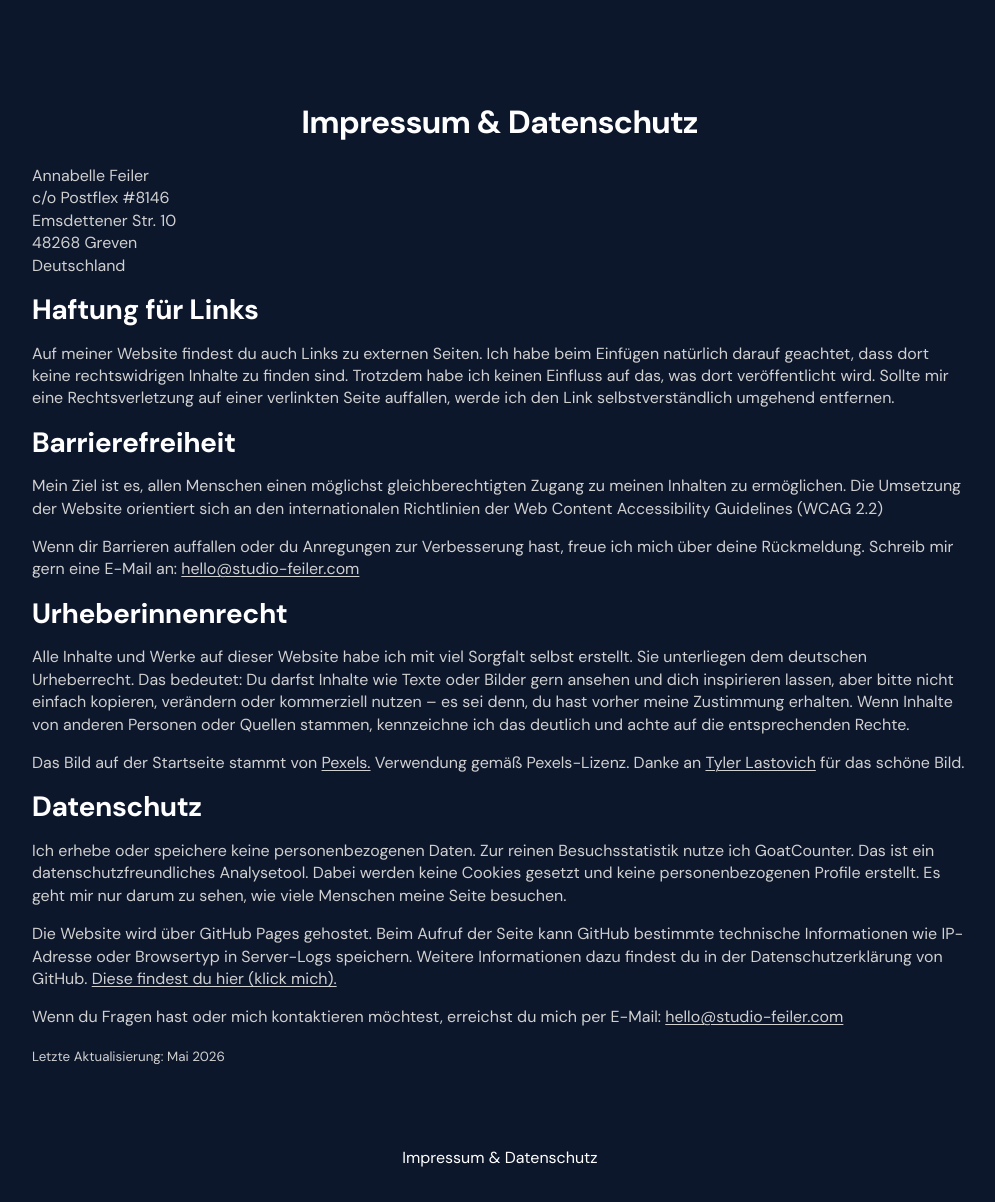
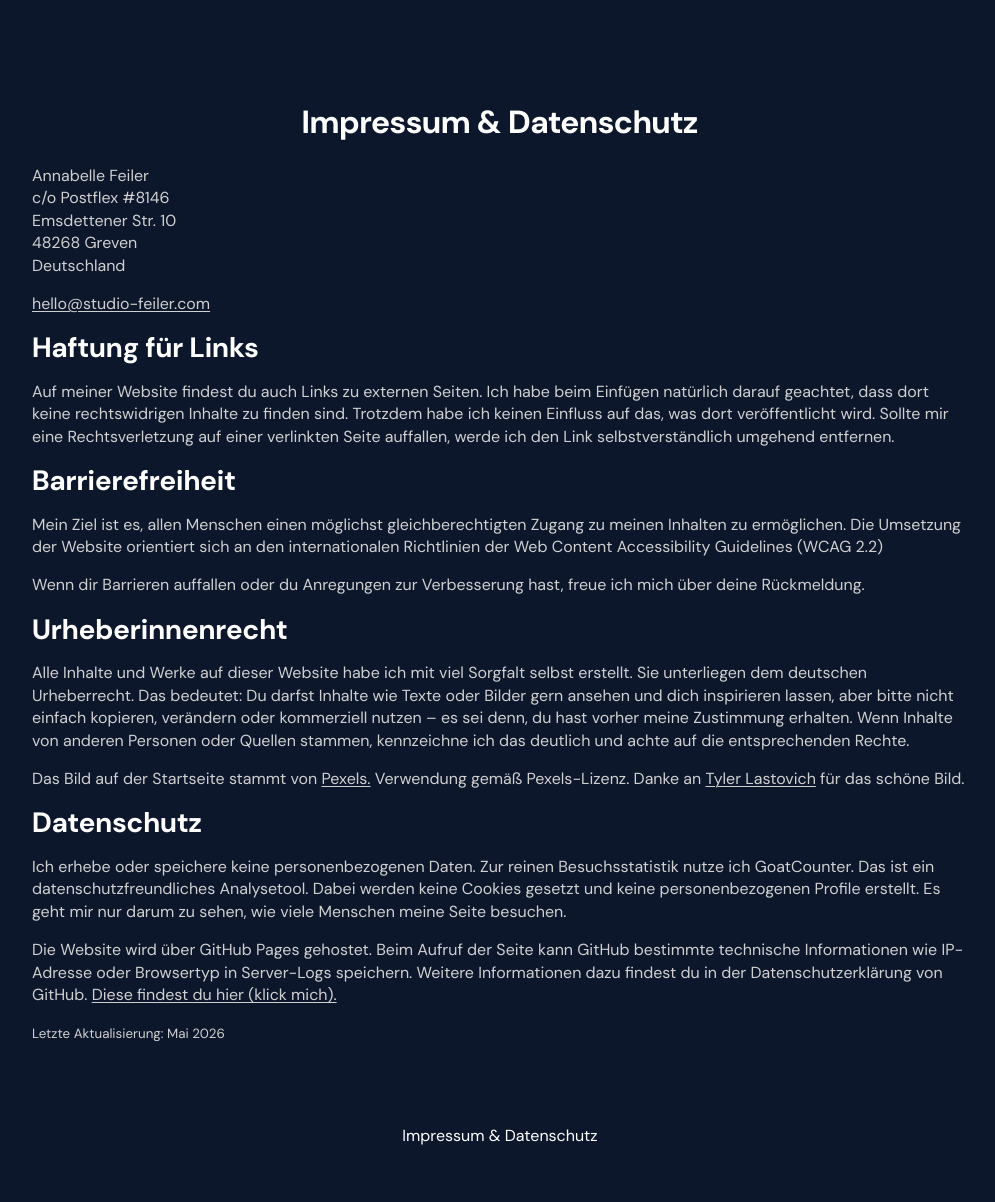
Before and after one commit to enaaacode/annabelle-feiler.github.io, a Jekyll site: the page built from impressum.md, in a window 1280 px wide. Shown: the whole page, without its empty margins (140-1135 px from the left). Built offline with Jekyll 4.4.1, drawn with Linux system fonts in a browser that asks for light colours; after the commit the page ends 1179 px from its top, so only the background shows below that.

Commit message:
Update impressum.md

```diff
--- a/impressum.md
+++ b/impressum.md
@@ -25,7 +27,6 @@ Mein Ziel ist es, allen Menschen einen möglichst gleichberechtigten Zugang zu m
 orientiert sich an den internationalen Richtlinien der Web Content Accessibility Guidelines (WCAG 2.2)
 
 Wenn dir Barrieren auffallen oder du Anregungen zur Verbesserung hast, freue ich mich über deine Rückmeldung.
-Schreib mir gern eine E-Mail an: [hello@studio-feiler.com](mailto:hello@studio-feiler.com)
 
 ## Urheberinnenrecht
 
@@ -46,6 +47,4 @@ Ich erhebe oder speichere keine personenbezogenen Daten. Zur reinen Besuchsstati
 
 Die Website wird über GitHub Pages gehostet. Beim Aufruf der Seite kann GitHub bestimmte technische Informationen wie IP-Adresse oder Browsertyp in Server-Logs speichern. Weitere Informationen dazu findest du in der Datenschutzerklärung von GitHub. <a target="_blank" rel="noopener" href="https://docs.github.com/de/site-policy/privacy-policies/github-general-privacy-statement">Diese findest du hier (klick mich).</a>
 
-Wenn du Fragen hast oder mich kontaktieren möchtest, erreichst du mich per E-Mail: [hello@studio-feiler.com](mailto:hello@studio-feiler.com)
-
 <small>Letzte Aktualisierung: Mai 2026</small>
```
Also changed, not shown: other parts of impressum.md (+2 -0 lines).
